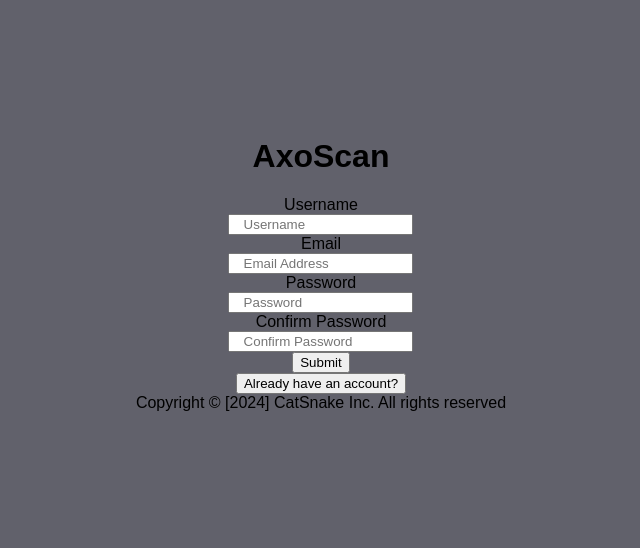
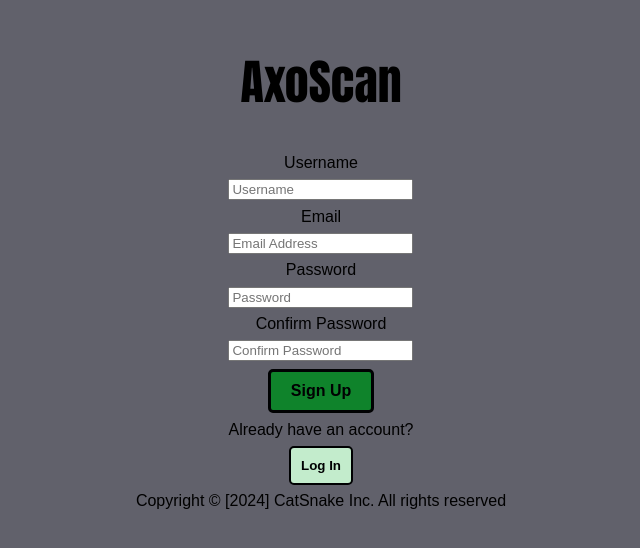
Before and after one commit to AxoGroup/AxoScan, a React (Vite) app: page /signup in a window 1280 px wide. Shown: the part 136-684 px from the top of the page, without its empty margins (319-959 px from the left). Built offline with nearby package versions, Linux system fonts and the light colour scheme.

Commit message:
worked on signup page and styling

```diff
--- a/src/components/Signup.jsx
+++ b/src/components/Signup.jsx
@@ -4,6 +4,7 @@ import { toast } from 'react-hot-toast';
 import { useNavigate } from 'react-router-dom';
 import React, { useEffect } from 'react';
 import { Flex } from 'antd';
+import '../styles/Signup.css';
 
 const Signup = () => {
   const navigate = useNavigate();
@@ -52,21 +53,22 @@ const Signup = () => {
   return (
     <Flex direction="column" justify='center' align="center" style={{ height: '100vh' }}>
 
-    <div className='container' style={{ display: 'flex', flexDirection: 'column', alignItems: 'center' }}>
-      <h1>AxoScan</h1>
+    <div className='signup-container'>
+      <h1 className='title'>AxoScan</h1>
       <div className='signup-text-background-box'>
         <form onSubmit={signup} className='signup'>
-          <div style={{ display: 'flex', flexDirection: 'column', alignItems: 'center' }}>
-            <label>Username</label>
-            <input type='text' placeholder='   Username' value={data.username} onChange={(e) => setData({ ...data, username: e.target.value })} />
-            <label>Email</label>
-            <input type='email' placeholder='   Email Address' value={data.email} onChange={(e) => setData({ ...data, email: e.target.value })} />
-            <label>Password</label>
-            <input type='password' placeholder='   Password' value={data.password} onChange={(e) => setData({ ...data, password: e.target.value })} />
-            <label>Confirm Password</label>
-            <input type='password' placeholder='   Confirm Password' value={data.confirmPassword} onChange={(e) => setData({ ...data, confirmPassword: e.target.value })} />
-            <button type='submit' className="submit-btn">Submit</button>
-            <button type="button" className="account-exists-btn" onClick={() => navigate('/login')}>Already have an account?</button>
+          <div className='signup-form-container'>
+            <label className='signup-form-element'>Username</label>
+            <input className='signup-form-element' type='text' placeholder='Username' value={data.username} onChange={(e) => setData({ ...data, username: e.target.value })} />
+            <label className='signup-form-element'>Email</label>
+            <input className='signup-form-element' type='email' placeholder='Email Address' value={data.email} onChange={(e) => setData({ ...data, email: e.target.value })} />
+            <label className='signup-form-element'>Password</label>
+            <input className='signup-form-element' type='password' placeholder='Password' value={data.password} onChange={(e) => setData({ ...data, password: e.target.value })} />
+            <label className='signup-form-element'>Confirm Password</label>
+            <input className='signup-form-element' type='password' placeholder='Confirm Password' value={data.confirmPassword} onChange={(e) => setData({ ...data, confirmPassword: e.target.value })} />
+            <button type='submit' className="submit-btn">Sign Up</button>
+            <p className="signup-form-element">Already have an account?</p>
+            <button type="button" className="alr-reg-btn" onClick={() => navigate('/login')}>Log In</button>
           </div>
         </form>
       </div>
--- /dev/null
+++ b/src/styles/Signup.css
@@ -0,0 +1,54 @@
+.title {
+  font-family: 'Impact';
+  font-size: 3em
+}
+
+.signup-container {
+  display: flex;
+  flex-direction: column;
+  align-items: center;
+}
+
+.signup-form-container {
+  display: flex;
+  flex-direction: column;
+  align-items: center;
+}
+
+.signup-form-element {
+  margin-top: .25em;
+  margin-bottom: .25em;
+}
+
+.submit-btn {
+  background-color: #0f832b; /* Blue background color */
+  color: #000102; /* White text color */
+  padding: 10px 20px; /* Padding inside the button */
+  border: .2em solid #000102; /* No border */
+  border-radius: 5px; /* Rounded corners */
+  cursor: pointer; /* Cursor style on hover */
+  font-size: 16px; /* Font size */
+  font-weight: bold; /* Bold text */
+  margin-top: .25em;
+  margin-bottom: .25em;
+}
+
+.submit-btn:hover {
+  background-color: #0bbc6a; /* Darker blue background color on hover */
+}
+
+.alr-reg-btn {
+  margin-top: .25em;
+  margin-bottom: .25em;
+  background-color: #c3eccc;
+  color: #000102;
+  border: .2em solid #000102; /* No border */
+  border-radius: 5px;
+  padding: 10px 10px;
+  font-weight: bold;
+}
+
+.footer-signup {
+  margin-top: .25em;
+  margin-bottom: .25em;
+}
```
Also changed, not shown: 1 other file (tests, documents, lock files or other folders).
